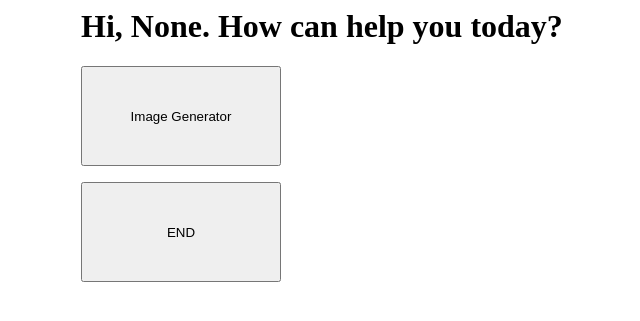
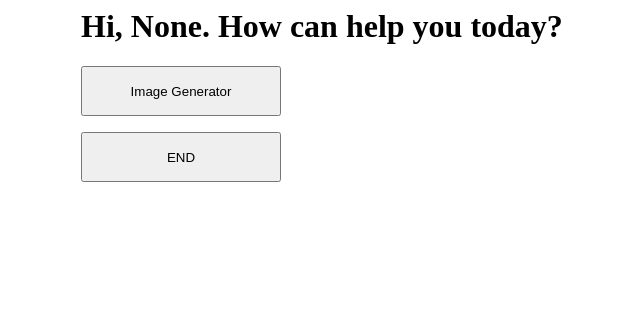
Before and after one commit to e-rr/Rep, a Flask app: page /main in a window 1280 px wide. Shown: the top 321 px of the page, without its empty margins (243-883 px from the left). Run offline with Flask 3, Linux system fonts and the light colour scheme.

Commit message:
Update main.html

```diff
--- a/templates/main.html
+++ b/templates/main.html
@@ -7,13 +7,10 @@
 
 <div class="container">
 <h1>Hi, {{r}}. How can help you today?</h1>
-
 <form action="/image_gpt" method="post">
-    <input type = "submit" value="Image Generator" style="width:200px;height:100px;">
+    <input type = "submit" value="Image Generator" style="width:200px;height:50px;">
 </form>
-
 <form action="/end" method="post">
-    <input type = "submit" value="END" style="width:200px;height:100px;">
+    <input type = "submit" value="END" style="width:200px;height:50px;">
 </form>
-
 </div>
```
